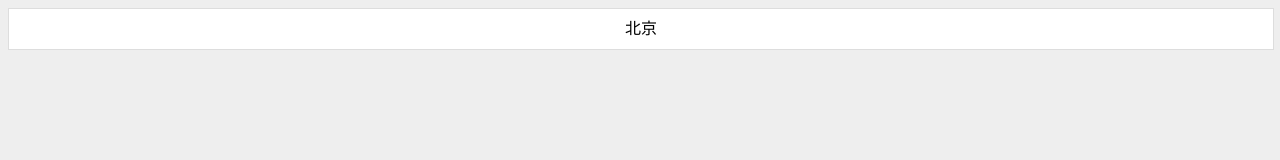
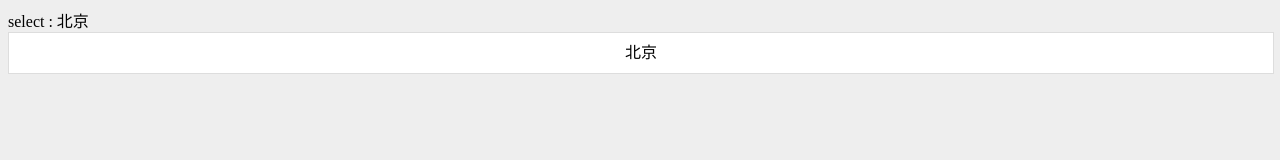
Before and after one commit to proudsmart/ps-components, a website: page example-angular.html in a window 1280 px wide. Drawn offline with nearby package versions, Linux system fonts and the light colour scheme.

Commit message:
output update.

```diff
--- a/example-angular.html
+++ b/example-angular.html
@@ -18,6 +18,7 @@
 <body>
   <div ng-app="myapp">
     <div ng-controller="test">
+      select : {{select}}
       <drop-down-tree data-option="data"
                     ng-model="select"
       ></drop-down-tree>
```
Also changed, not shown: dist/ngPstree.js.
